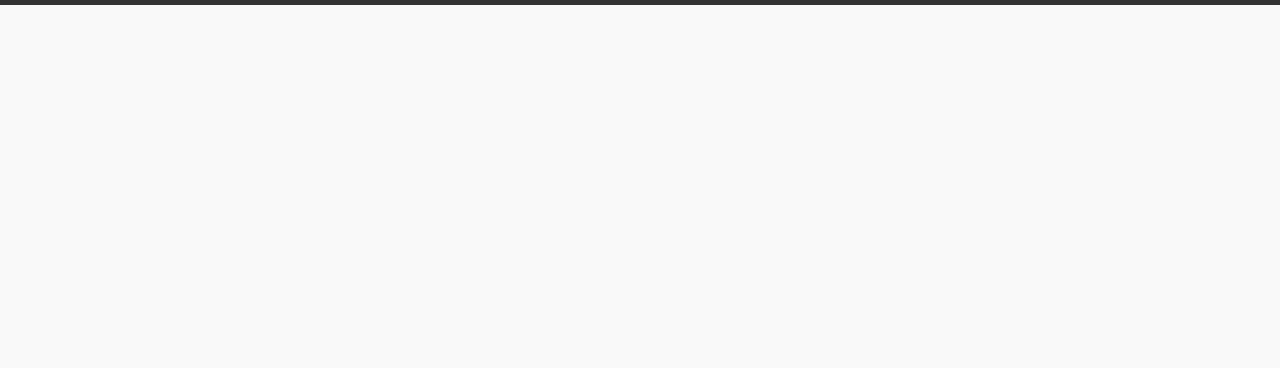
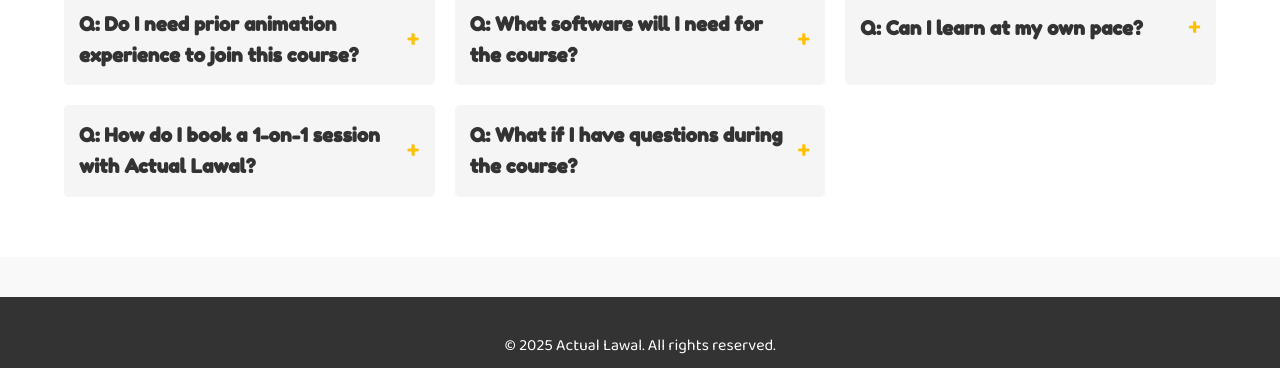
Before and after one commit to Actuallawal/animation-course-website, a plain HTML site: page index.html in a window 1280 px wide. Shown: the part 1744-2112 px from the top of the page. Before the commit the page ends 1749 px from the top, so only its background shows below. Drawn offline with Linux system fonts and the light colour scheme.

Commit message:
Update index.html

```diff
--- a/index.html
+++ b/index.html
@@ -728,6 +728,60 @@ button.primary {
   </div>
 </section>
 
+  <!-- FAQ Section -->
+  <section id="faq">
+    <div class="container">
+      <h2>FAQ</h2>
+      <div class="faq-grid">
+        <div class="faq-item">
+          <div class="faq-question">
+            <h3>Q: Do I need prior animation experience to join this course?</h3>
+            <span class="toggle-icon">+</span>
+          </div>
+          <div class="faq-answer">
+            <p>A: No, this course is designed for beginners and intermediate learners. We'll start from the basics and gradually move to advanced topics.</p>
+          </div>
+        </div>
+        <div class="faq-item">
+          <div class="faq-question">
+            <h3>Q: What software will I need for the course?</h3>
+            <span class="toggle-icon">+</span>
+          </div>
+          <div class="faq-answer">
+            <p>A: You'll get free access to all the paid software required for the course. No additional costs!</p>
+          </div>
+        </div>
+        <div class="faq-item">
+          <div class="faq-question">
+            <h3>Q: Can I learn at my own pace?</h3>
+            <span class="toggle-icon">+</span>
+          </div>
+          <div class="faq-answer">
+            <p>A: Yes, the course is self-paced. You can complete it in as little as a month or take longer if needed.</p>
+          </div>
+        </div>
+        <div class="faq-item">
+          <div class="faq-question">
+            <h3>Q: How do I book a 1-on-1 session with Actual Lawal?</h3>
+            <span class="toggle-icon">+</span>
+          </div>
+          <div class="faq-answer">
+            <p>A: Contact me on WhatsApp to schedule your session after payment.</p>
+          </div>
+        </div>
+        <div class="faq-item">
+          <div class="faq-question">
+            <h3>Q: What if I have questions during the course?</h3>
+            <span class="toggle-icon">+</span>
+          </div>
+          <div class="faq-answer">
+            <p>A: You can reach out to me via WhatsApp for support.</p>
+          </div>
+        </div>
+      </div>
+    </div>
+  </section>
+
   <!-- Footer Section -->
   <footer>
     <div class="container">
```
